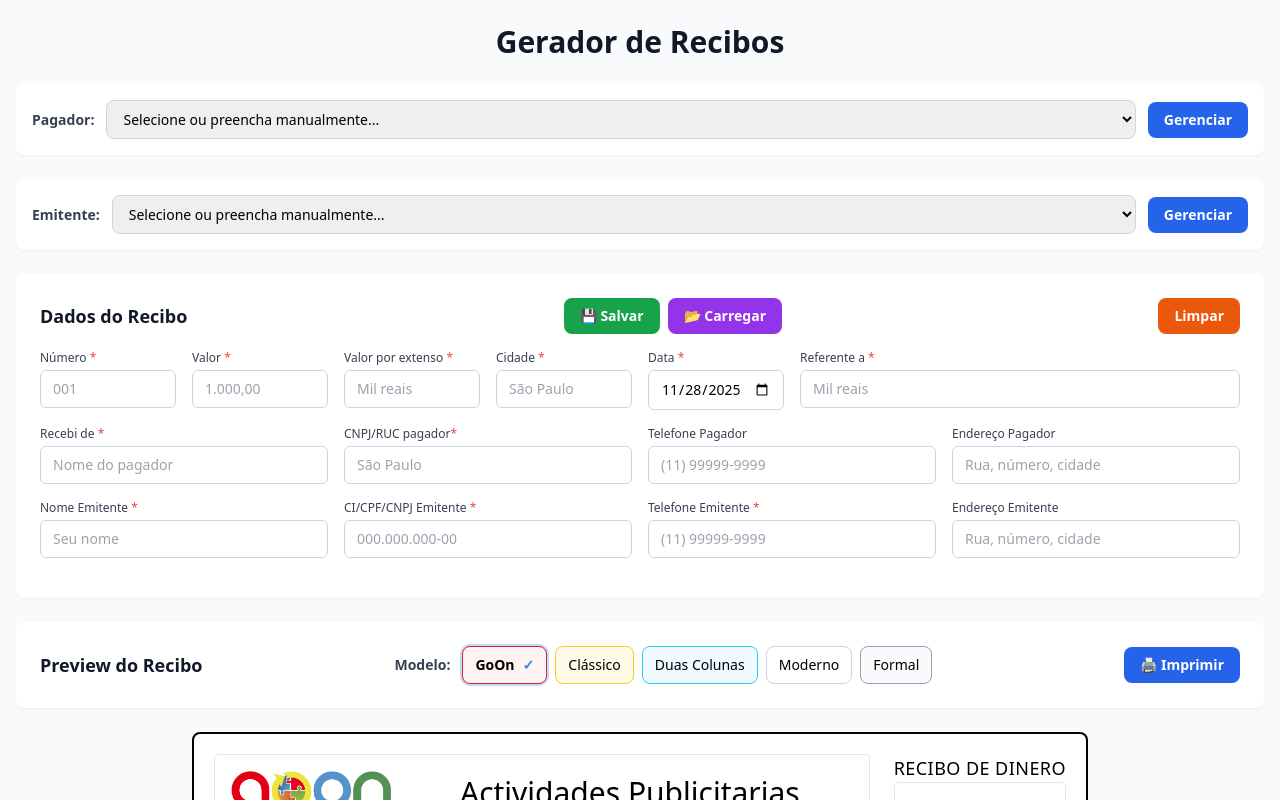
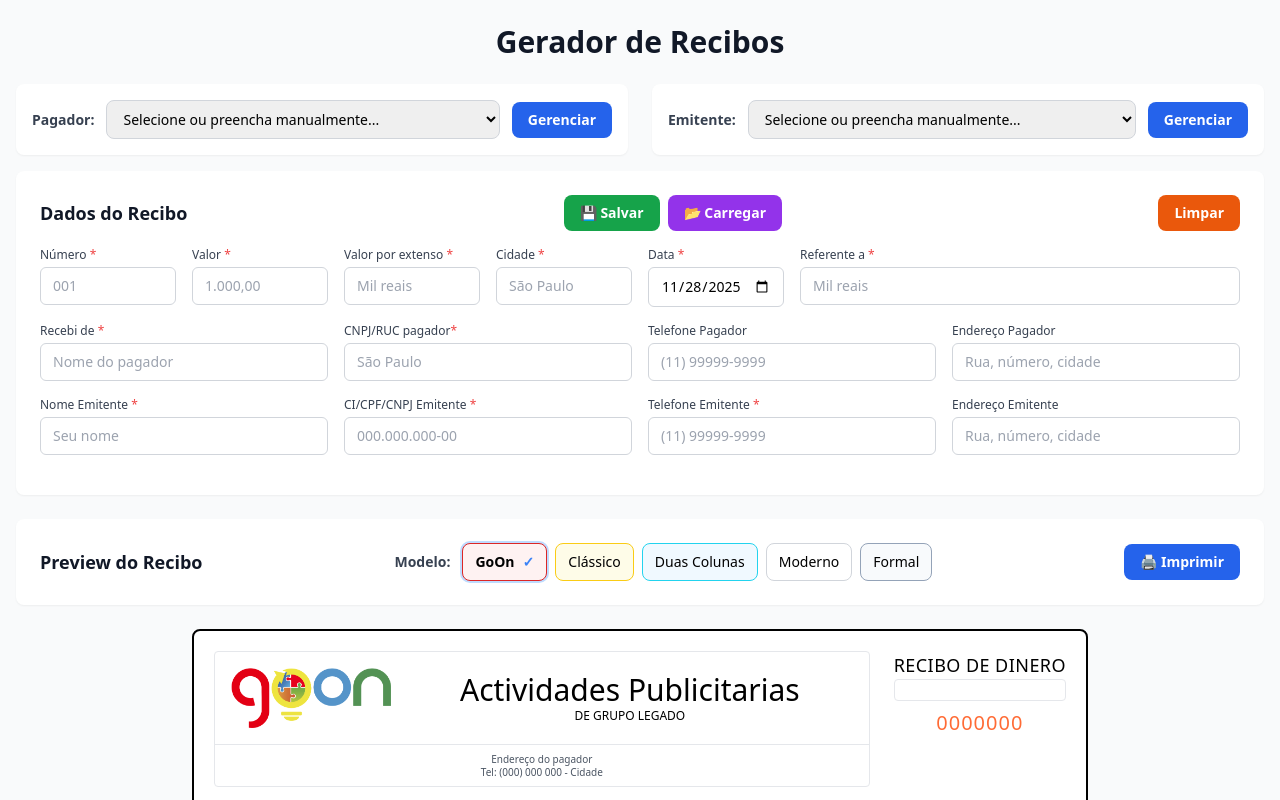
Before and after one commit to filipesr/recibo-salario, a Next.js app: page / in a window 1280 px wide. Both pictures are taken after a click on the button "GoOn". Shown: the top 800 px of the page. Built offline with nearby package versions, Linux system fonts and the light colour scheme.

Commit message:
adjust Pagador and Emitente selectors on one line

```diff
--- a/app/page.tsx
+++ b/app/page.tsx
@@ -258,18 +258,16 @@ export default function Home() {
           <h1 className="text-3xl font-bold text-gray-900">Gerador de Recibos</h1>
         </header>
 
-        {/* Seletor de Pagador */}
-        <div className="no-print mb-6">
+        <div className="flex flex-col md:flex-row *:w-full gap-6 no-print">
+          {/* Seletor de Pagador */}
           <PayerSelector
             payers={payers}
             selectedPayerId={selectedPayerId}
             onSelectPayer={handleSelectPayer}
             onOpenModal={() => setIsModalOpen(true)}
           />
-        </div>
 
-        {/* Seletor de Emitente */}
-        <div className="no-print mb-6">
+          {/* Seletor de Emitente */}
           <IssuerSelector
             issuers={issuers}
             selectedIssuerId={selectedIssuerId}
@@ -277,6 +275,7 @@ export default function Home() {
             onOpenModal={() => setIsIssuerModalOpen(true)}
           />
         </div>
+
 
         {/* Formulário de Dados */}
         <div className="no-print">
```
